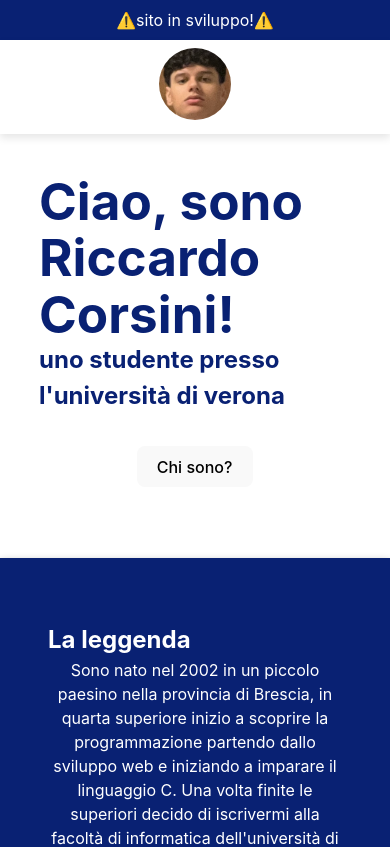
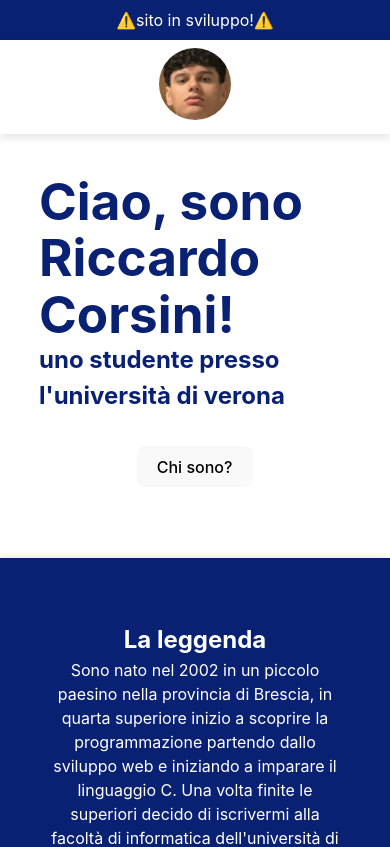
Before and after one commit to corsone/corsoneWebSite, a React (Create React App) app: page / in a window 390 px wide. Shown: the top 847 px of the page. Built offline with nearby package versions, Linux system fonts and the light colour scheme.

Commit message:
changes for phone

```diff
--- a/src/Intro.js
+++ b/src/Intro.js
@@ -7,7 +7,7 @@ function Intro(){
     function scrollToSection() {
         var section = document.getElementById("chi sono");
         window.scrollTo({
-          top: section.offsetTop - 300,
+          top: section.offsetTop - 150,
           behavior: "smooth" // Opzione per rendere lo scrolling fluido
         });
       }
--- a/src/Panel.js
+++ b/src/Panel.js
@@ -10,7 +10,7 @@ function Panel({title, text}){
         <div className='panel' id="chi sono">
             <div className='title'>
                 {/*<img src={me} className='photo'></img>*/}
-                <h2>{title}</h2>
+                <h2 style={{textAlign: 'center'}}>{title}</h2>
             </div>
             <div className='text'>
                 {text}
```
